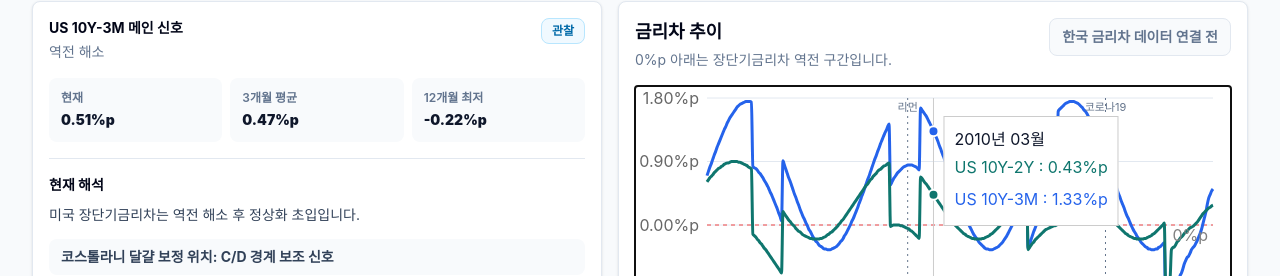
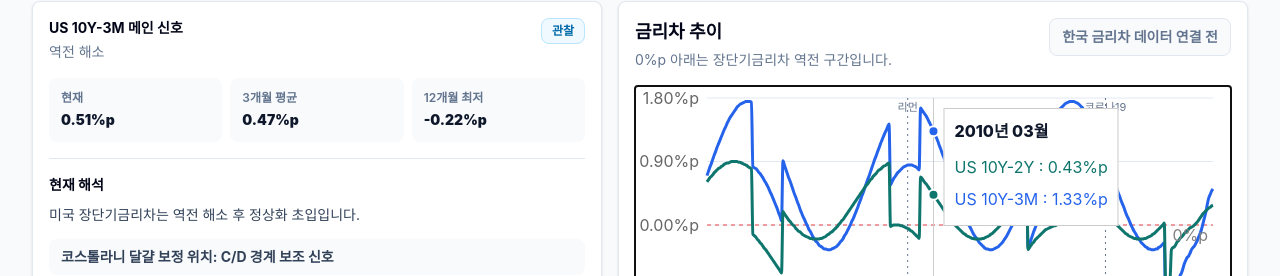
Before and after one commit to asher8554/stock-monitoring, a React (Vite) app: page / in a window 1280 px wide. Both pictures are taken after a click on the element 933 px from the left and 1458 px from the top of the page. Shown: the part 1222-1498 px from the top of the page. Built offline with nearby package versions, Linux system fonts and the light colour scheme.

Commit message:
금리차 tooltip 날짜 대비 개선

```diff
--- a/src/components/YieldCurveChart.tsx
+++ b/src/components/YieldCurveChart.tsx
@@ -55,6 +55,7 @@ export function YieldCurveChart({ data }: { data: YieldCurveData }) {
                 YIELD_CURVE_METRIC_META[name as YieldCurveSeriesKey]?.label ?? name,
               ]}
               labelFormatter={(label) => formatYieldDate(String(label))}
+              labelStyle={{ color: "#0f172a", fontWeight: 800, marginBottom: 8 }}
             />
             <ReferenceLine y={0} stroke="#ef4444" strokeDasharray="4 4" label={{ value: "0%p", position: "insideTopRight" }} />
             {YIELD_CURVE_CRISIS_MARKERS.map((marker) => (
```
